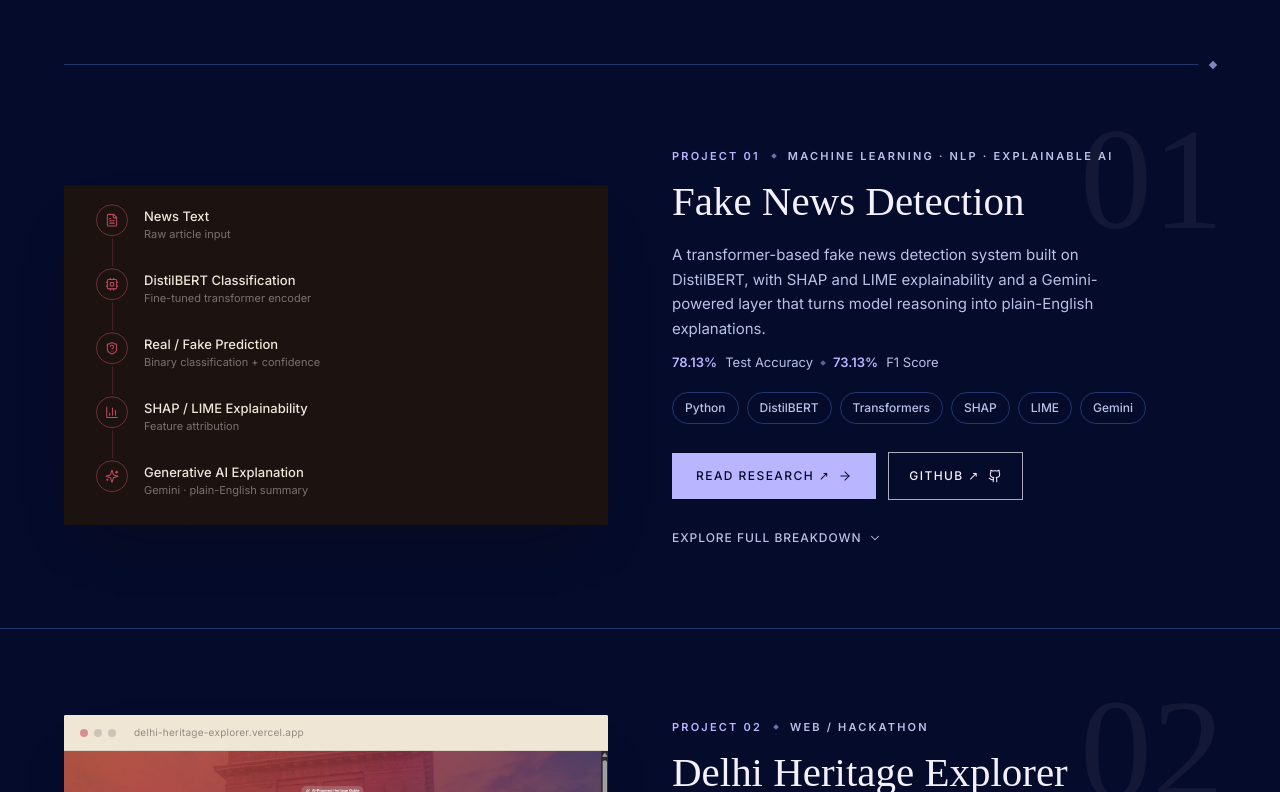
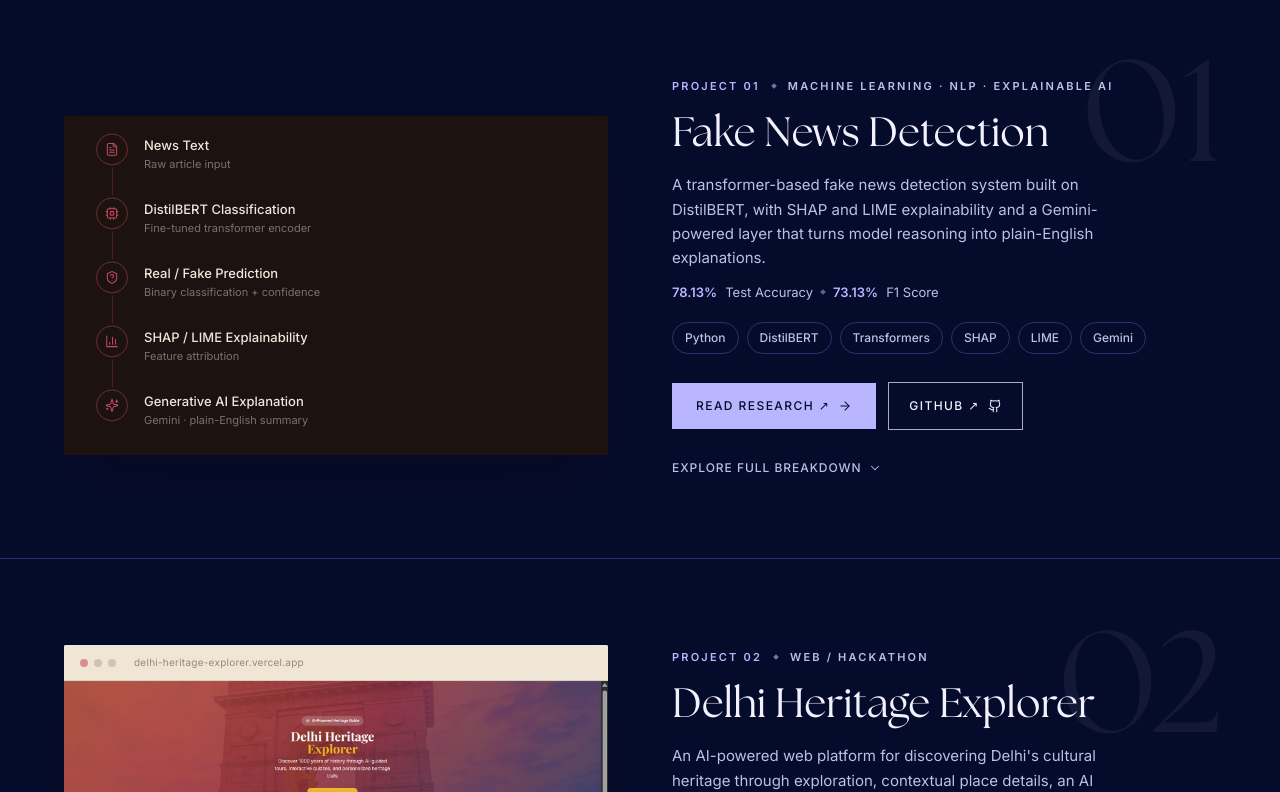
Before and after one commit to trisha29807-del/Portfolio-Trisha, a React (Vite) app: page / in a window 1280 px wide. Shown: the part 2008-2800 px from the top of the page. Built offline with nearby package versions, Linux system fonts and the light colour scheme; the HTML template or start-up script is replaced by a standard one.

Commit message:
Load portfolio display fonts

```diff
--- a/src/index.css
+++ b/src/index.css
@@ -1,3 +1,35 @@
+@font-face {
+  font-family: "Boldfat Mighty";
+  src: url("./assets/fonts/BoldfatMighty-Regular.ttf") format("truetype");
+  font-weight: 400;
+  font-style: normal;
+  font-display: swap;
+}
+
+@font-face {
+  font-family: "The Seasons";
+  src: url("./assets/fonts/The Seasons Regular.ttf") format("truetype");
+  font-weight: 400;
+  font-style: normal;
+  font-display: swap;
+}
+
+@font-face {
+  font-family: "The Seasons";
+  src: url("./assets/fonts/The Seasons Italic.ttf") format("truetype");
+  font-weight: 400;
+  font-style: italic;
+  font-display: swap;
+}
+
+@font-face {
+  font-family: "Catchy Mager";
+  src: url("./assets/fonts/Catchy Mager.ttf") format("truetype");
+  font-weight: 400;
+  font-style: normal;
+  font-display: swap;
+}
+
 @tailwind base;
 @tailwind components;
 @tailwind utilities;
```
